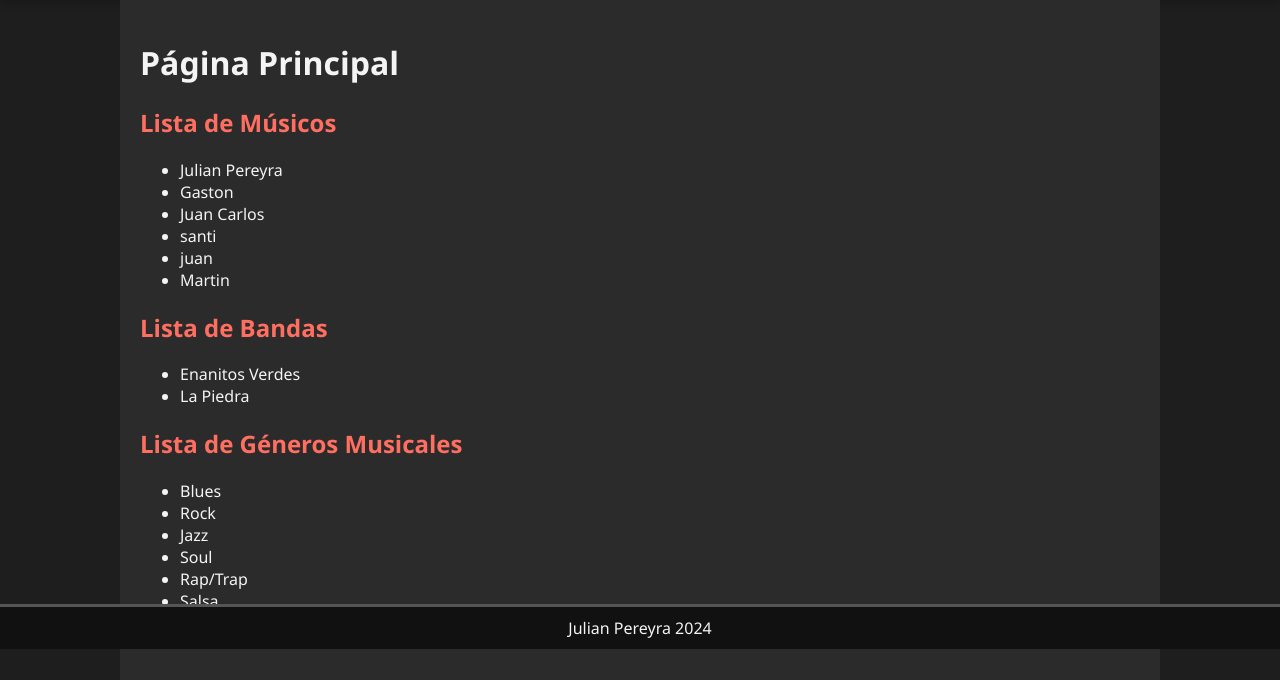
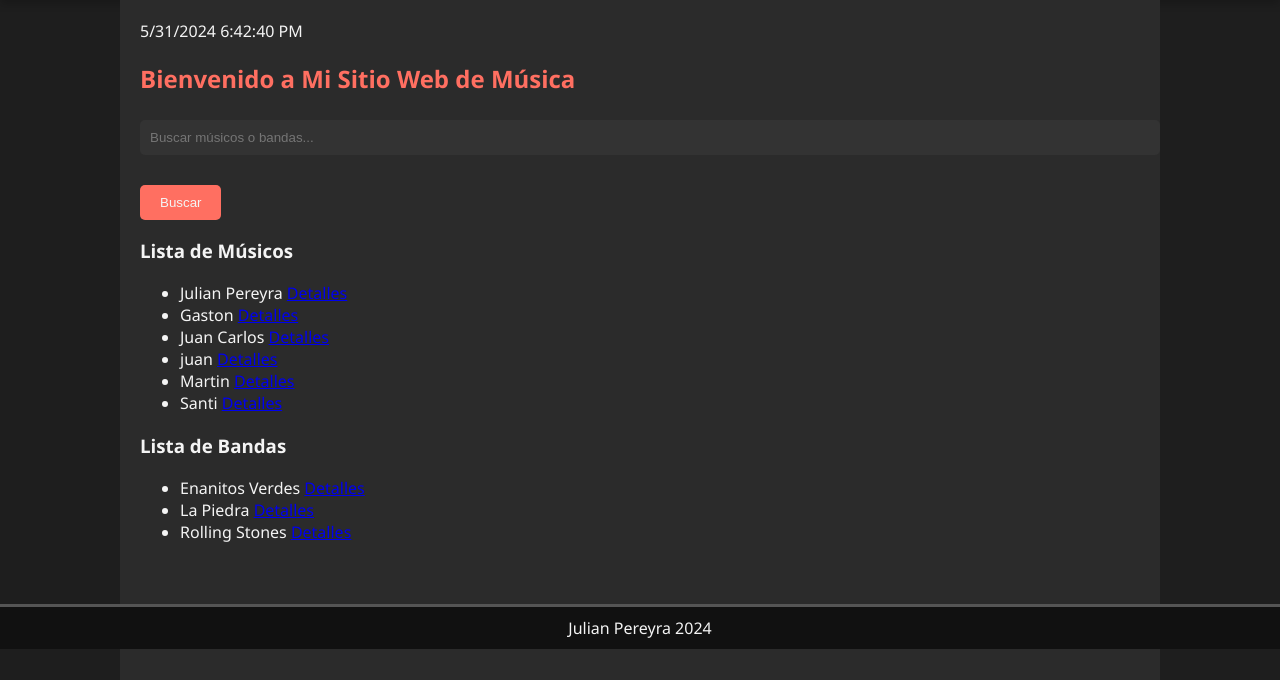
Before and after one commit to JulianPereyra/pre-entrega3-, a Django app: page /Integrantes/ in a window 1280 px wide. Shown: the part 151-831 px from the top of the page. Run offline with Django 5.2, Linux system fonts and the light colour scheme; a user stored in the database is signed in; data comes from the database, SQL or seed files in the repository.

Commit message:
ultimos cambios

```diff
--- a/Musica/Integrantes/models.py
+++ b/Musica/Integrantes/models.py
@@ -1,4 +1,5 @@
 from django.db import models
+from django.utils import timezone
 
 class GeneroMusical(models.Model):
     nombre = models.CharField(max_length=100, unique=True)
@@ -16,9 +17,10 @@
         return self.nombre
 
 class Banda(models.Model):
-    nombre = models.CharField(max_length=255, unique= True)
-    genero = models.ForeignKey(GeneroMusical, on_delete=models.SET_NULL, null=True, blank=True)
-
+    nombre = models.CharField(max_length=100)
+    generos = models.CharField(max_length=200, default='Desconocido')
+    instrumentos_buscados = models.CharField(max_length=200, default='Desconocido')
+    fecha_creacion = models.DateTimeField(default=timezone.now)
     def __str__(self):
         return self.nombre
 
--- a/Musica/Integrantes/templates/Integrantes/pagina_principal.html
+++ b/Musica/Integrantes/templates/Integrantes/pagina_principal.html
@@ -1,25 +1,43 @@
 {% extends 'base.html' %}
 
 {% block content %}
-    <h1>Página Principal</h1>
-    <h2>Lista de Músicos</h2>
-    <ul>
+<div class="container">
+    <div class="datetime" id="datetime"></div>
+    <h2>Bienvenido a Mi Sitio Web de Música</h2>
+
+    <form method="get" action="{% url 'Integrantes:buscar' %}">
+        <div class="form-group">
+            <input type="text" name="q" class="form-control" placeholder="Buscar músicos o bandas...">
+        </div>
+        <button type="submit" class="btn btn-primary">Buscar</button>
+    </form>
+
+    <h3>Lista de Músicos</h3>
+    <ul class="list-group">
         {% for musico in musicos %}
-            <li>{{ musico.nombre }}</li>
+            <li class="list-group-item d-flex justify-content-between align-items-center">
+                {{ musico.nombre }}
+                <a href="{% url 'Integrantes:detalles_musico' musico.id %}" class="btn btn-primary btn-sm">Detalles</a>
+            </li>
         {% endfor %}
     </ul>
 
-    <h2>Lista de Bandas</h2>
-    <ul>
+    <h3>Lista de Bandas</h3>
+    <ul class="list-group">
         {% for banda in bandas %}
-            <li>{{ banda.nombre }}</li>
+            <li class="list-group-item d-flex justify-content-between align-items-center">
+                {{ banda.nombre }}
+                <a href="{% url 'Integrantes:detalles_banda' banda.id %}" class="btn btn-primary btn-sm">Detalles</a>
+            </li>
         {% endfor %}
     </ul>
-
-    <h2>Lista de Géneros Musicales</h2>
-    <ul>
-        {% for genero in generos %}
-            <li>{{ genero.nombre }}</li>
-        {% endfor %}
-    </ul>
+</div>
+<script>
+    function updateDateTime() {
+        var now = new Date();
+        var dateTime = now.toLocaleDateString() + ' ' + now.toLocaleTimeString();
+        document.getElementById('datetime').innerText = dateTime;
+    }
+    setInterval(updateDateTime, 1000);
+</script>
 {% endblock %}
--- a/Musica/Integrantes/urls.py
+++ b/Musica/Integrantes/urls.py
@@ -11,4 +11,10 @@
     path('eliminar_musico/<int:musico_id>/', views.eliminar_musico, name='eliminar_musico'),
     path('agregar_musico/', views.agregar_musico, name='agregar_musico'),
     path('solicitud_unirse_banda/', views.solicitud_unirse_banda, name='solicitud_unirse_banda'),
+    path('musico/<int:id>/', views.detalles_musico, name='detalles_musico'),
+    path('banda/<int:id>/', views.detalles_banda, name='detalles_banda'),
+    path('buscar/', views.buscar, name='buscar'),
+    path('bandas/', views.lista_bandas, name='lista_bandas'),
+    path('bandas/eliminar/<int:id>/', views.eliminar_banda, name='eliminar_banda'),
+    path('agregar_banda/', views.agregar_banda, name='agregar_banda'),
 ]
--- a/Musica/Integrantes/views.py
+++ b/Musica/Integrantes/views.py
@@ -1,27 +1,59 @@
 from . import models
-from django.shortcuts import render, redirect
+from django.shortcuts import render, redirect, get_object_or_404
 from .models import Musico, Banda, GeneroMusical
-from .forms import MusicoForm
+from .forms import MusicoForm,SolicitudUnirseBandaForm,BandaForm
 from django.contrib.auth.decorators import login_required
 from .models import SolicitudUnirseBanda
-from .forms import SolicitudUnirseBandaForm
+from django.views.decorators.csrf import csrf_protect
 
 @login_required
 def pagina_principal(request):
     musicos = Musico.objects.all()
     bandas = Banda.objects.all()
-    generos = GeneroMusical.objects.all()
-    return render(request, 'integrantes/pagina_principal.html', {'musicos': musicos, 'bandas': bandas, 'generos': generos})
+    return render(request, 'integrantes/pagina_principal.html', {
+        'musicos': musicos,
+        'bandas': bandas
+    })
+
 
 @login_required
 def lista_musicos(request):
     musicos = Musico.objects.all()
     return render(request, 'integrantes/lista_musicos.html', {'musicos': musicos})
 
+
 @login_required
+@csrf_protect
 def lista_bandas(request):
     bandas = Banda.objects.all()
+    if request.method == 'POST':
+        nombre = request.POST.get('nombre')
+        generos = request.POST.get('generos')
+        instrumentos_buscados = request.POST.get('instrumentos_buscados')
+        Banda.objects.create(nombre=nombre, generos=generos, instrumentos_buscados=instrumentos_buscados)
+        return redirect('Integrantes:lista_bandas')
     return render(request, 'integrantes/lista_bandas.html', {'bandas': bandas})
+
+@csrf_protect
+def eliminar_banda(request, id):
+    banda = get_object_or_404(Banda, id=id)
+    if request.method == 'POST':
+        banda.delete()
+        return redirect('Integrantes:lista_bandas')
+    return render(request, 'integrantes/lista_bandas.html')
+
+@csrf_protect
+def agregar_banda(request):
+    if request.method == 'POST':
+        form = BandaForm(request.POST)
+        if form.is_valid():
+            banda = form.save(commit=False)
+            banda.save()
+            return redirect('Integrantes:lista_bandas')
+    else:
+        form = BandaForm()
+
+    return render(request, 'integrantes/agregar_banda.html', {'form': form})
 
 @login_required
 def lista_generos(request):
@@ -54,3 +86,24 @@
     else:
         form = SolicitudUnirseBandaForm()
     return render(request, 'integrantes/solicitud_unirse_banda.html', {'form': form})
+
+@login_required
+def detalles_musico(request, id):
+    musico = get_object_or_404(Musico, id=id)
+    return render(request, 'integrantes/detalles_musico.html', {'musico': musico})
+
+@login_required
+def detalles_banda(request, id):
+    banda = get_object_or_404(Banda, id=id)
+    return render(request, 'integrantes/detalles_banda.html', {'banda': banda})
+
+@login_required
+def buscar(request):
+    query = request.GET.get('q')
+    resultados_musicos = Musico.objects.filter(nombre__icontains=query)
+    resultados_bandas = Banda.objects.filter(nombre__icontains=query)
+    return render(request, 'integrantes/resultados_busqueda.html', {
+        'resultados_musicos': resultados_musicos,
+        'resultados_bandas': resultados_bandas,
+        'query': query,
+    })
```
Also changed, not shown: Musica/Integrantes/forms.py (+6 -1 lines), Musica/Integrantes/templates/Integrantes/agregar_banda.html (added, +10 -0 lines), Musica/Integrantes/templates/Integrantes/detalles_banda.html (added, +15 -0 lines), Musica/Integrantes/templates/Integrantes/detalles_musico.html (added, +17 -0 lines), Musica/Integrantes/templates/Integrantes/lista_bandas.html (+28 -2 lines), Musica/Integrantes/templates/Integrantes/resultados_busqueda.html (added, +37 -0 lines), Musica/Integrantes/migrations/0004_remove_banda_genero_banda_fecha_creacion_and_more.py (added), Musica/db.sqlite3.
